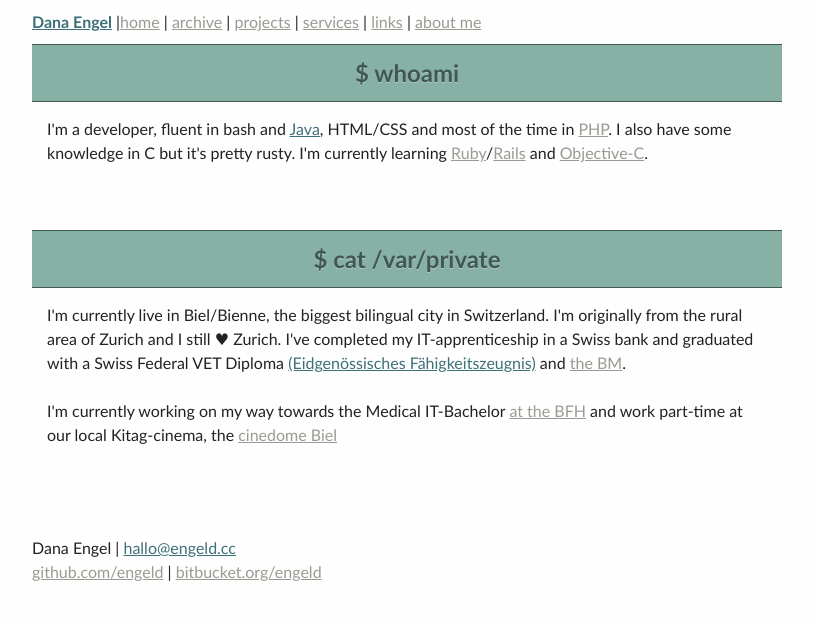
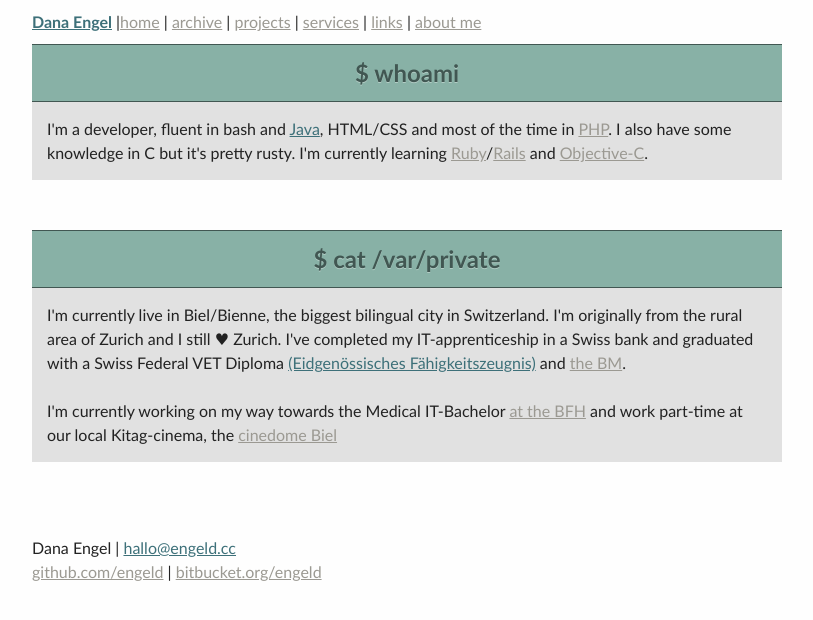
Before and after one commit to engeld/engeld.github.com, a Jekyll site: the page built from index.html, in a window 1280 px wide. Shown: the top 620 px of the page, without its empty margins (233-1046 px from the left). Built offline with Jekyll 4.4.1, drawn with Linux system fonts in a browser that asks for light colours.

Commit message:
fix typo

```diff
--- a/css/main.css
+++ b/css/main.css
@@ -21,7 +21,7 @@ ul li ol {margin:20px 0; padding:0;}
 
 /* Articles */
 ul {list-style:none; margin:0 0 50px 0; padding:0;}
-ul li {background-color:##e1e1e1; margin:10px 0 20px 0; padding:15px;}
+ul li {background-color:#e1e1e1; margin:10px 0 20px 0; padding:15px;}
 li:first-of-type {margin-top:0;}
 li:last-of-type {margin-bottom:0;}
 
```
